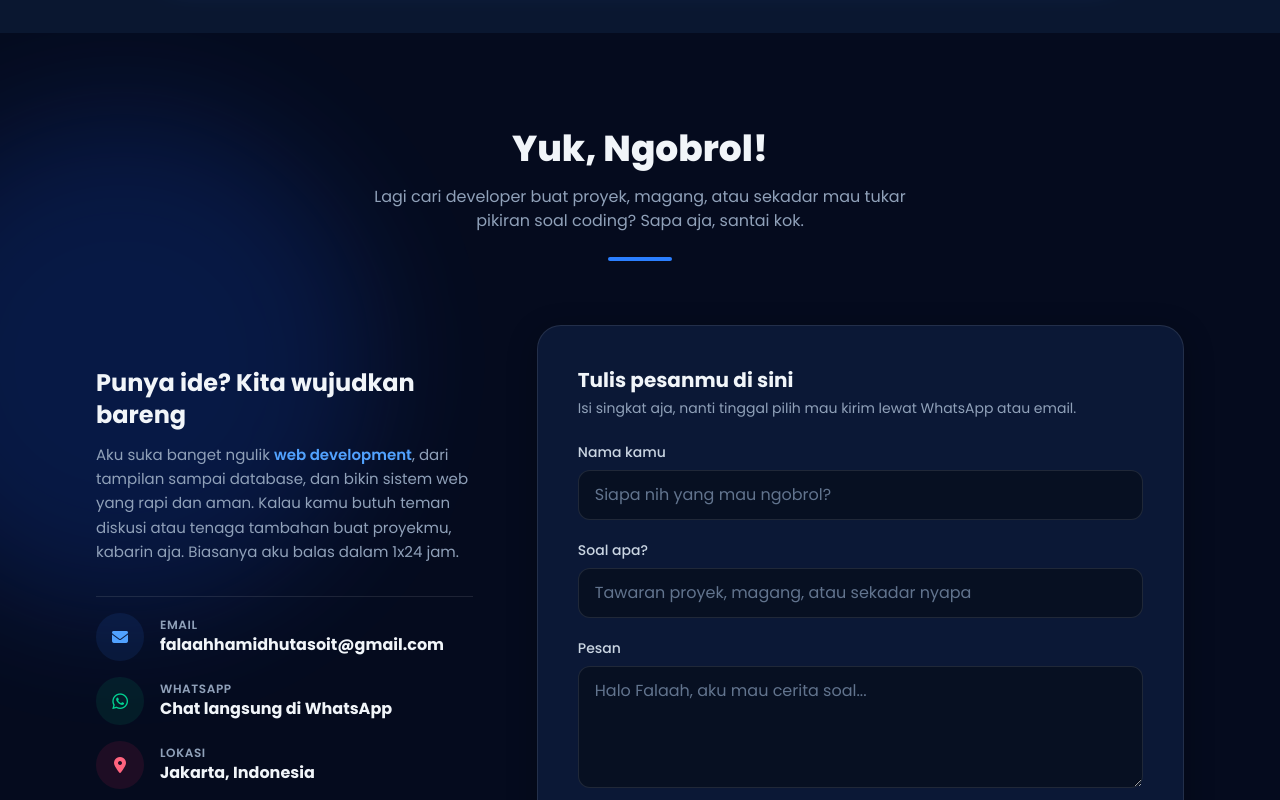
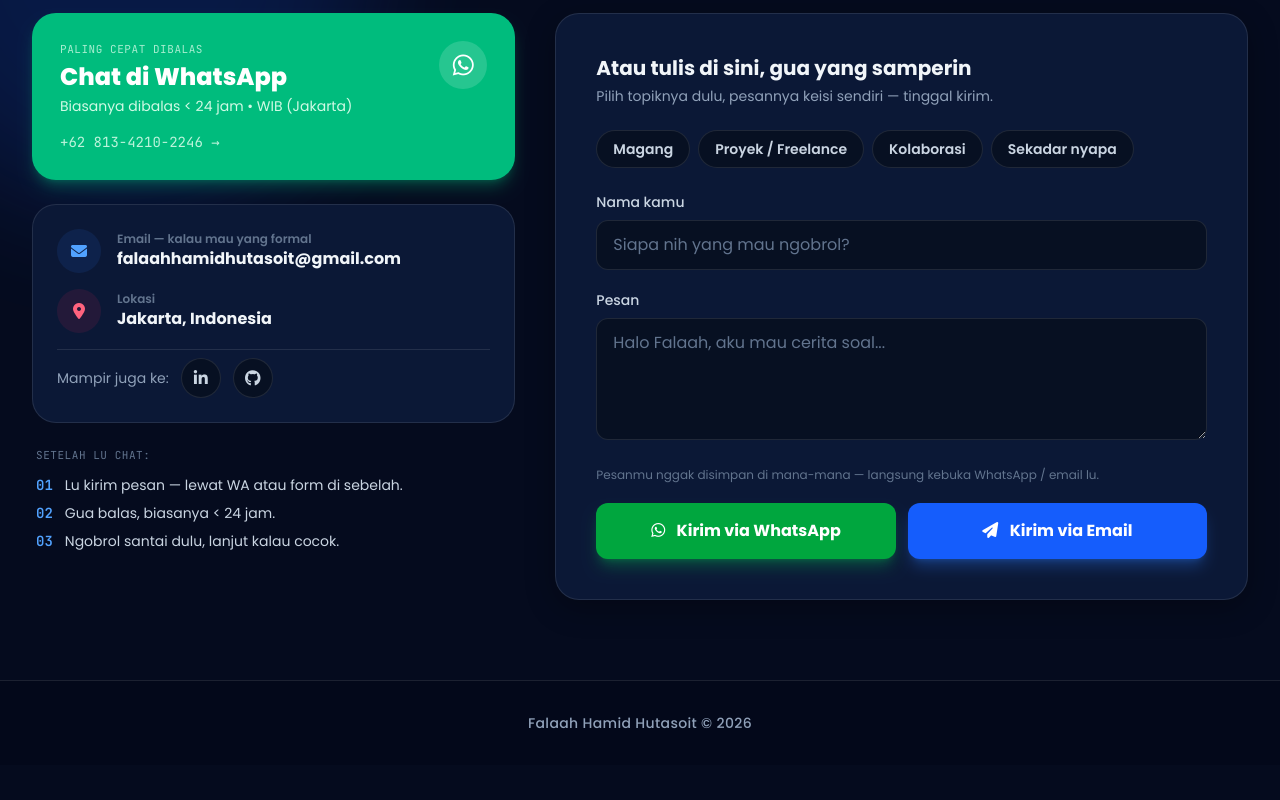
Before and after one commit to FalaahHamidHutasoit/portofolio, a Next.js app: page / in a window 1280 px wide. Shown: the part 6780-7580 px from the top of the page. After the commit the page ends 7545 px from the top, so only its background shows below. Built offline with nearby package versions, Linux system fonts and the light colour scheme.

Commit message:
Update Contact

```diff
--- a/app/components/Contact.js
+++ b/app/components/Contact.js
@@ -9,10 +9,28 @@ const LINKEDIN = "https://www.linkedin.com/in/falaah-hamid-hutasoit-b21b29323/";
 const GITHUB = "https://github.com/FalaahHamidHutasoit";
 // ===================================
 
+// Topik tinggal ketuk — ngisi subject + pembuka pesan otomatis,
+// jadi orang nggak bingung mau nulis apa dulu.
+const TOPICS = [
+  { label: "Magang", subject: "Tawaran magang", starter: "Halo Falaah, aku mau nawarin kesempatan magang. " },
+  { label: "Proyek / Freelance", subject: "Tawaran proyek", starter: "Halo Falaah, aku punya proyek dan mau diskusi dulu. " },
+  { label: "Kolaborasi", subject: "Kolaborasi", starter: "Halo Falaah, aku mau ajak kolaborasi. " },
+  { label: "Sekadar nyapa", subject: "Sekadar nyapa", starter: "Halo Falaah, aku lihat portofoliomu dan mau nyapa aja. " },
+];
+
 export default function Contact() {
   const [form, setForm] = useState({ name: "", subject: "", message: "" });
 
   const handleChange = (e) => setForm({ ...form, [e.target.name]: e.target.value });
+
+  const pickTopic = (topic) => {
+    setForm((prev) => ({
+      ...prev,
+      subject: topic.subject,
+      // Isi pembuka cuma kalau pesannya masih kosong, biar tulisan lu nggak ketimpa.
+      message: prev.message ? prev.message : topic.starter,
+    }));
+  };
 
   const buildText = () =>
     `Halo Falaah, saya ${form.name || "(nama)"}.\n\n` +
@@ -37,88 +55,121 @@ export default function Contact() {
     <section id="contact" className="relative bg-[#050b1e] overflow-hidden flex flex-col justify-between">
       <div className="absolute top-20 left-[-10%] w-[500px] h-[500px] bg-blue-600/25 rounded-full filter blur-3xl opacity-70 z-0 pointer-events-none"></div>
 
-      <div className="relative z-10 pt-24 pb-20 max-w-6xl mx-auto px-4 sm:px-6 lg:px-8 flex-grow">
-        {/* Header */}
-        <div className="text-center mb-16">
-          <h2 className="text-4xl font-extrabold text-slate-100 mb-4">Yuk, Ngobrol! </h2>
-          <p className="text-slate-400 max-w-xl mx-auto">
-            Lagi cari developer buat proyek, magang, atau sekadar mau tukar pikiran soal coding? Sapa aja, santai kok.
+      <div className="relative z-10 pt-24 pb-20 max-w-7xl mx-auto px-4 sm:px-6 lg:px-8 flex-grow w-full">
+        {/* Header — rata kiri, bukan template tengah, bahasanya kayak ngomong */}
+        <div className="mb-12 lg:mb-16 max-w-3xl">
+          <p className="font-mono text-xs sm:text-sm text-blue-400 tracking-wider mb-3">hubungi saya</p>
+          <h2 className="text-4xl sm:text-5xl font-extrabold text-slate-100 leading-[1.05] tracking-tight mb-4">
+            Ngobrol dulu,
+            <span className="block text-transparent bg-clip-text bg-gradient-to-r from-blue-400 to-cyan-400">
+              nggak harus jadi proyek.
+            </span>
+          </h2>
+          <p className="text-slate-400 leading-relaxed">
+            Punya tawaran magang, ide proyek, atau sekadar mau nanya soal code? Chat aja — nggak ada
+            kewajiban, nggak ada formalitas. Kalau cocok baru lanjut, kalau nggak ya udah, tetap kenalan.
           </p>
-          <div className="w-16 h-1 bg-blue-500 mx-auto rounded-full mt-6"></div>
         </div>
 
-        <div className="flex flex-col lg:flex-row gap-12 lg:gap-16">
-          {/* KIRI */}
+        <div className="grid grid-cols-1 lg:grid-cols-12 gap-8 lg:gap-10 items-start">
+          {/* KIRI (5 kolom): kontak langsung — WA gede di atas, bukan form dulu */}
           <motion.div
             initial={{ x: -60, opacity: 0 }}
             whileInView={{ x: 0, opacity: 1 }}
             viewport={{ once: true }}
             transition={{ duration: 0.8, ease: "easeOut" }}
-            className="flex-1 flex flex-col justify-center space-y-8"
+            className="lg:col-span-5 flex flex-col gap-6"
           >
-            <div>
-              <h3 className="text-2xl font-bold text-slate-100 mb-3">Punya ide? Kita wujudkan bareng </h3>
-              <p className="text-slate-400 leading-relaxed text-[15px]">
-                Aku suka banget ngulik <span className="font-semibold text-blue-400">web development</span>, dari tampilan sampai database, dan bikin
-                sistem web yang rapi dan aman. Kalau kamu butuh teman diskusi atau tenaga tambahan buat proyekmu,
-                kabarin aja. Biasanya aku balas dalam 1x24 jam.
-              </p>
-            </div>
+            {/* Tombol WhatsApp besar */}
+            <a
+              href={`https://wa.me/${WA_NUMBER}?text=${encodeURIComponent("Halo Falaah, aku lihat portofoliomu!")}`}
+              target="_blank"
+              rel="noopener noreferrer"
+              className="group block bg-emerald-500 hover:bg-emerald-600 rounded-3xl p-6 sm:p-7 text-white shadow-lg shadow-emerald-500/30 transition-all hover:-translate-y-1"
+            >
+              <div className="flex items-start justify-between gap-4">
+                <div>
+                  <p className="font-mono text-[11px] tracking-wider text-emerald-100/80 mb-1">PALING CEPAT DIBALAS</p>
+                  <p className="text-2xl font-extrabold leading-tight">Chat di WhatsApp</p>
+                  <p className="text-emerald-100 text-sm mt-1">Biasanya dibalas &lt; 24 jam • WIB (Jakarta)</p>
+                </div>
+                <span className="w-12 h-12 shrink-0 rounded-full bg-white/15 flex items-center justify-center text-2xl group-hover:scale-110 transition-transform">
+                  <i className="fab fa-whatsapp"></i>
+                </span>
+              </div>
+              <p className="mt-4 font-mono text-sm text-emerald-100/90">+62 813-4210-2246 →</p>
+            </a>
 
-            <div className="space-y-4 pt-4 border-t border-white/10">
+            {/* Email + lokasi, ringkas */}
+            <div className="bg-[#0b1836] border border-white/10 rounded-3xl p-6 space-y-4">
               <a href={`mailto:${EMAIL}`} className="flex items-center gap-4 group">
-                <div className="w-12 h-12 rounded-full bg-blue-500/10 text-blue-400 flex items-center justify-center shrink-0 group-hover:bg-blue-500 group-hover:text-white transition-colors">
+                <div className="w-11 h-11 rounded-full bg-blue-500/10 text-blue-400 flex items-center justify-center shrink-0 group-hover:bg-blue-500 group-hover:text-white transition-colors">
                   <i className="fas fa-envelope"></i>
                 </div>
-                <div>
-                  <p className="text-xs text-slate-400 uppercase tracking-wider font-semibold">Email</p>
-                  <p className="font-bold text-slate-100 group-hover:text-blue-400 transition-colors break-all">{EMAIL}</p>
+                <div className="min-w-0">
+                  <p className="text-xs text-slate-500 font-semibold">Email — kalau mau yang formal</p>
+                  <p className="font-bold text-slate-100 group-hover:text-blue-400 transition-colors break-all text-sm sm:text-base">{EMAIL}</p>
                 </div>
               </a>
-
-              <a
-                href={`https://wa.me/${WA_NUMBER}?text=${encodeURIComponent("Halo Falaah, aku lihat portofoliomu!")}`}
-                target="_blank"
-                rel="noopener noreferrer"
-                className="flex items-center gap-4 group"
-              >
-                <div className="w-12 h-12 rounded-full bg-emerald-500/10 text-emerald-400 flex items-center justify-center shrink-0 group-hover:bg-emerald-500 group-hover:text-white transition-colors">
-                  <i className="fab fa-whatsapp text-lg"></i>
-                </div>
-                <div>
-                  <p className="text-xs text-slate-400 uppercase tracking-wider font-semibold">WhatsApp</p>
-                  <p className="font-bold text-slate-100 group-hover:text-emerald-400 transition-colors">Chat langsung di WhatsApp</p>
-                </div>
-              </a>
-
               <div className="flex items-center gap-4">
-                <div className="w-12 h-12 rounded-full bg-rose-500/10 text-rose-400 flex items-center justify-center shrink-0">
+                <div className="w-11 h-11 rounded-full bg-rose-500/10 text-rose-400 flex items-center justify-center shrink-0">
                   <i className="fas fa-map-marker-alt"></i>
                 </div>
                 <div>
-                  <p className="text-xs text-slate-400 uppercase tracking-wider font-semibold">Lokasi</p>
-                  <p className="font-bold text-slate-100">Jakarta, Indonesia</p>
+                  <p className="text-xs text-slate-500 font-semibold">Lokasi</p>
+                  <p className="font-bold text-slate-100 text-sm sm:text-base">Jakarta, Indonesia</p>
                 </div>
+              </div>
+              <div className="flex items-center gap-3 pt-2 border-t border-white/10">
+                <span className="text-sm text-slate-400">Mampir juga ke:</span>
+                <a href={LINKEDIN} target="_blank" rel="noopener noreferrer" aria-label="LinkedIn Falaah" className="w-10 h-10 rounded-full bg-[#071022] border border-white/10 flex items-center justify-center text-slate-300 hover:bg-blue-500 hover:text-white hover:border-blue-500 transition-all"><i className="fab fa-linkedin-in"></i></a>
+                <a href={GITHUB} target="_blank" rel="noopener noreferrer" aria-label="GitHub Falaah" className="w-10 h-10 rounded-full bg-[#071022] border border-white/10 flex items-center justify-center text-slate-300 hover:bg-slate-100 hover:text-slate-900 hover:border-slate-100 transition-all"><i className="fab fa-github"></i></a>
               </div>
             </div>
 
-            <div className="flex items-center gap-4 pt-2">
-              <span className="text-sm text-slate-400">Atau mampir ke:</span>
-              <a href={LINKEDIN} target="_blank" rel="noopener noreferrer" aria-label="LinkedIn Falaah" className="w-10 h-10 rounded-full bg-[#0b1836] border border-white/10 shadow-sm flex items-center justify-center text-slate-300 hover:bg-blue-500 hover:text-white hover:border-blue-500 transition-all"><i className="fab fa-linkedin-in"></i></a>
-              <a href={GITHUB} target="_blank" rel="noopener noreferrer" aria-label="GitHub Falaah" className="w-10 h-10 rounded-full bg-[#0b1836] border border-white/10 shadow-sm flex items-center justify-center text-slate-300 hover:bg-slate-100 hover:text-slate-900 hover:border-slate-100 transition-all"><i className="fab fa-github"></i></a>
+            {/* Setelah lu chat, terus gimana? */}
+            <div className="px-1">
+              <p className="font-mono text-[11px] tracking-wider text-slate-500 mb-3">SETELAH LU CHAT:</p>
+              <ol className="space-y-2 text-sm text-slate-300">
+                <li className="flex gap-3"><span className="font-mono text-blue-400 font-bold">01</span> Lu kirim pesan — lewat WA atau form di sebelah.</li>
+                <li className="flex gap-3"><span className="font-mono text-blue-400 font-bold">02</span> Gua balas, biasanya &lt; 24 jam.</li>
+                <li className="flex gap-3"><span className="font-mono text-blue-400 font-bold">03</span> Ngobrol santai dulu, lanjut kalau cocok.</li>
+              </ol>
             </div>
           </motion.div>
 
-          {/* KANAN: Form */}
+          {/* KANAN (7 kolom): form yang disederhanakan — cuma nama + pesan, topik tinggal ketuk */}
           <motion.div
             initial={{ x: 60, opacity: 0 }}
             whileInView={{ x: 0, opacity: 1 }}
             viewport={{ once: true }}
             transition={{ duration: 0.8, ease: "easeOut" }}
-            className="flex-[1.5] bg-[#0b1836] p-8 md:p-10 rounded-3xl shadow-[0_8px_30px_rgba(0,0,0,0.3)] border border-white/10"
+            className="lg:col-span-7 bg-[#0b1836] p-6 sm:p-8 md:p-10 rounded-3xl shadow-[0_8px_30px_rgba(0,0,0,0.3)] border border-white/10"
           >
-            <h3 className="text-xl font-bold text-slate-100 mb-1">Tulis pesanmu di sini </h3>
-            <p className="text-sm text-slate-400 mb-6">Isi singkat aja, nanti tinggal pilih mau kirim lewat WhatsApp atau email.</p>
+            <h3 className="text-xl font-bold text-slate-100 mb-1">Atau tulis di sini, gua yang samperin</h3>
+            <p className="text-sm text-slate-400 mb-6">Pilih topiknya dulu, pesannya keisi sendiri — tinggal kirim.</p>
+
+            {/* Chip topik */}
+            <div className="flex flex-wrap gap-2 mb-6">
+              {TOPICS.map((topic) => (
+                <button
+                  key={topic.label}
+                  type="button"
+                  onClick={() => pickTopic(topic)}
+                  aria-pressed={form.subject === topic.subject}
+                  className={`px-4 py-2 rounded-full text-sm font-semibold border transition-all cursor-pointer ${
+                    form.subject === topic.subject
+                      ? "bg-blue-500 border-blue-500 text-white shadow-lg shadow-blue-500/30"
+                      : "bg-[#071022] border-white/10 text-slate-300 hover:border-blue-500 hover:text-blue-300"
+                  }`}
+                >
+                  {topic.label}
+                </button>
+              ))}
+            </div>
+            {form.subject && (
+              <p className="font-mono text-xs text-blue-400 mb-6">Topik: {form.subject}</p>
+            )}
 
             <form className="space-y-5" onSubmit={sendWhatsApp}>
               <div>
@@ -126,13 +177,10 @@ export default function Contact() {
                 <input id="name" name="name" type="text" value={form.name} onChange={handleChange} className={inputClass} placeholder="Siapa nih yang mau ngobrol?" required />
               </div>
               <div>
-                <label htmlFor="subject" className="block text-sm font-medium text-slate-300 mb-2">Soal apa?</label>
-                <input id="subject" name="subject" type="text" value={form.subject} onChange={handleChange} className={inputClass} placeholder="Tawaran proyek, magang, atau sekadar nyapa" />
-              </div>
-              <div>
                 <label htmlFor="message" className="block text-sm font-medium text-slate-300 mb-2">Pesan</label>
                 <textarea id="message" name="message" rows="4" value={form.message} onChange={handleChange} className={inputClass} placeholder="Halo Falaah, aku mau cerita soal..." required></textarea>
               </div>
+              <p className="text-xs text-slate-500">Pesanmu nggak disimpan di mana-mana — langsung kebuka WhatsApp / email lu.</p>
 
               <div className="flex flex-col sm:flex-row gap-3">
                 <button type="submit" className="flex-1 bg-green-600 text-white font-bold py-4 rounded-xl hover:bg-green-700 transition-all shadow-lg shadow-green-500/30">
@@ -150,7 +198,7 @@ export default function Contact() {
       <footer className="relative z-20 w-full bg-[#03081a] py-8 border-t border-white/10 mt-auto">
         <div className="max-w-6xl mx-auto px-4 text-center">
           <p className="text-slate-400 text-sm font-medium tracking-wide">
-            Dibuat oleh Falaah &copy; {new Date().getFullYear()}
+            Falaah Hamid Hutasoit &copy; {new Date().getFullYear()}
           </p>
         </div>
       </footer>
--- a/app/page.js
+++ b/app/page.js
@@ -5,7 +5,6 @@ import About from "./components/About";
 import Skills from "./components/Skills";
 import Projects from "./components/Projects";
 import Certificates from "./components/Certificates";
-import CtaBanner from "./components/CtaBanner";
 import Contact from "./components/Contact";
 import BackToTop from "./components/BackToTop";
 
@@ -19,7 +18,6 @@ export default function Home() {
       <Skills />
       <Projects />
       <Certificates />
-      <CtaBanner />
       <Contact />
       <BackToTop />
     </main>
```
